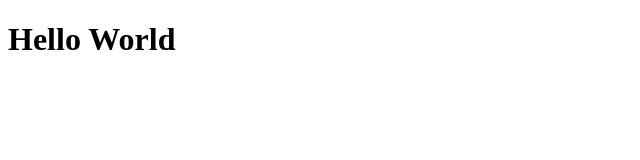
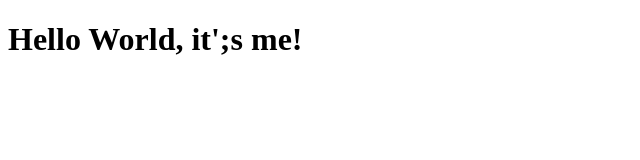
Before and after one commit to kahunam/tool-repo-test-001, a plain HTML site: page hello.html in a window 1280 px wide. Shown: the whole page, without its empty margins (0-640 px from the left). Drawn offline with Linux system fonts and the light colour scheme.

Commit message:
Update hello.html

```diff
--- a/hello.html
+++ b/hello.html
@@ -3,9 +3,9 @@
 <head>
     <meta charset="UTF-8">
     <meta name="viewport" content="width=device-width, initial-scale=1.0">
-    <title>Hello World</title>
+    <title>Hello World </title>
 </head>
 <body>
-    <h1>Hello World</h1>
+    <h1>Hello World, it';s me!</h1>
 </body>
 </html>
```
